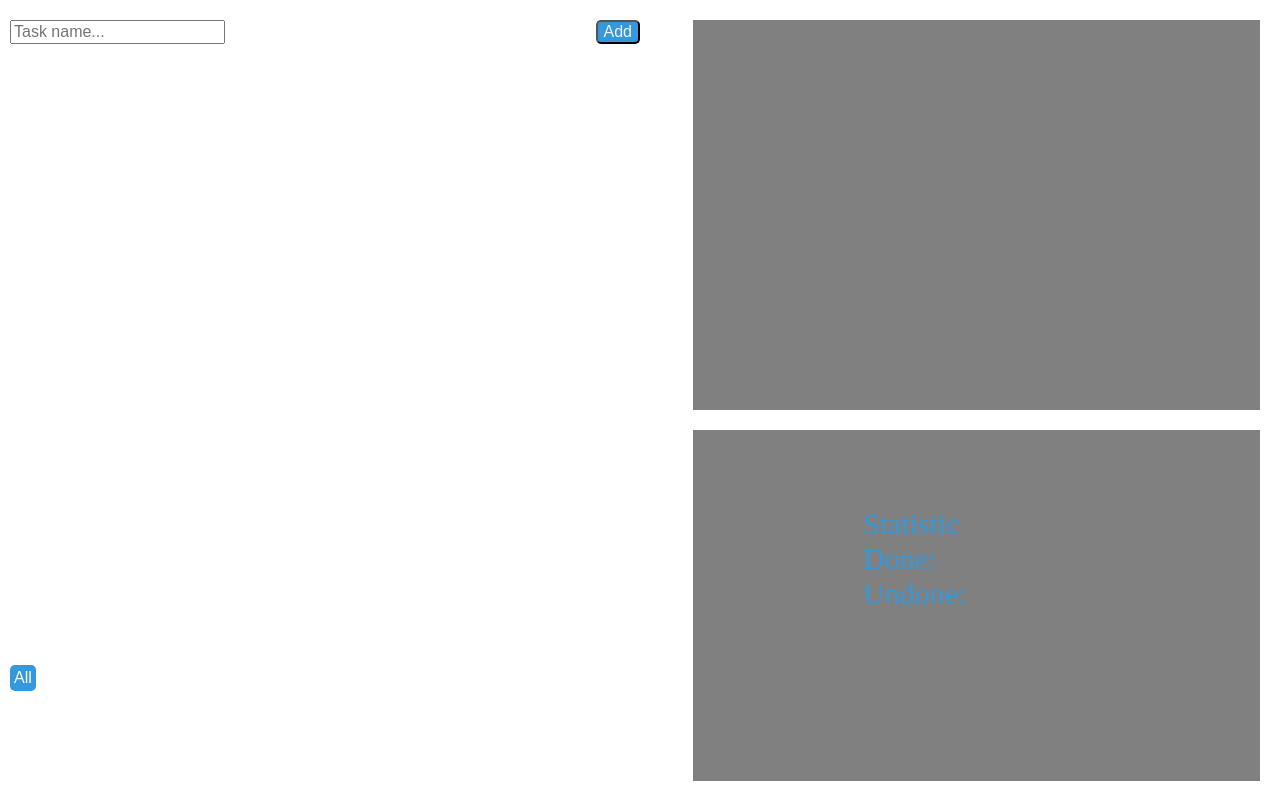
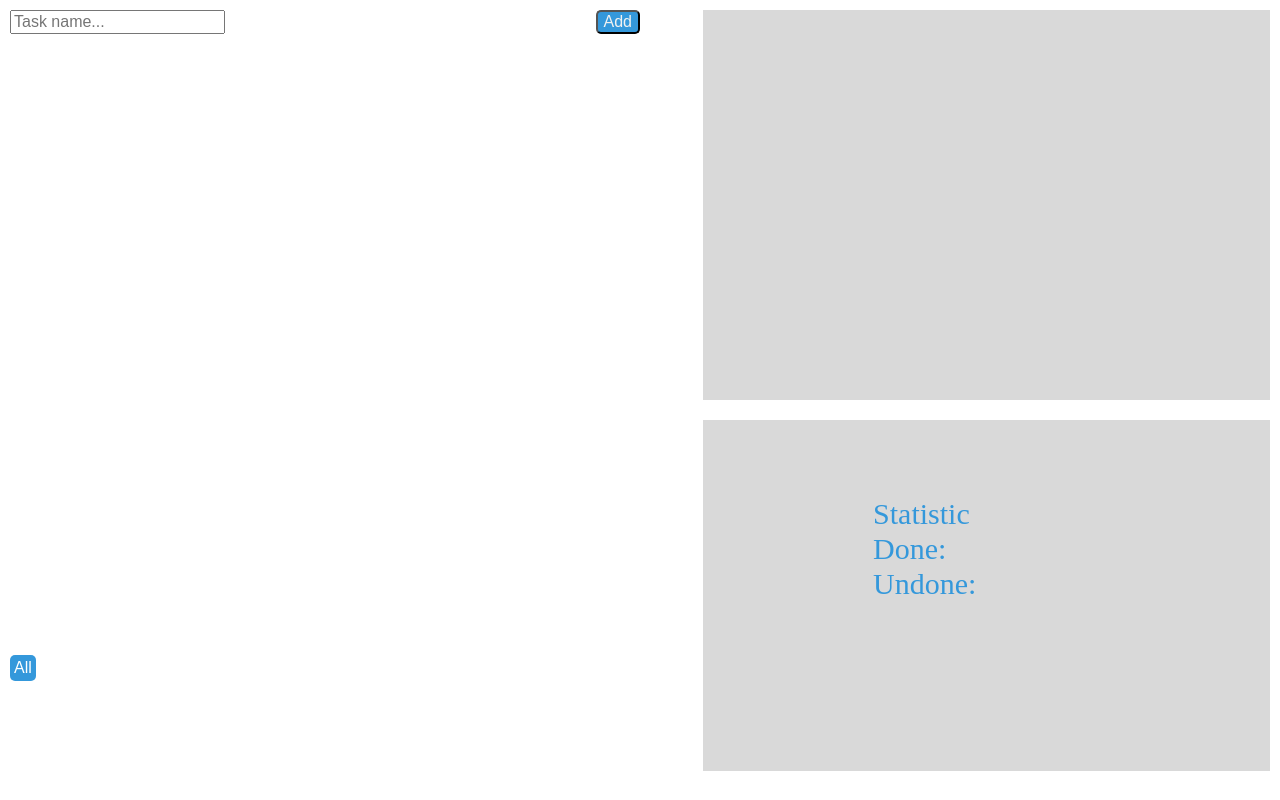
Before and after one commit to qthuy0081/set2019, a website: page Dotolist/index.html in a window 1280 px wide. Drawn offline with Linux system fonts and the light colour scheme.

Commit message:
update
update

```diff
--- a/Dotolist/style.css
+++ b/Dotolist/style.css
@@ -211,8 +211,6 @@ li:nth-child(even) {
     #to-do-list {
         display: block;
         float: left;
-        margin-bottom: 10px;
-        margin-top: 10px;
         position: relative;
         height: 100%;
         width: 50%;
@@ -220,7 +218,6 @@ li:nth-child(even) {
     #header-right {
         display: block;
         float: right ;
-        margin: 10px;
         position: relative;
         height: 100%;
         width: 45%;
@@ -228,12 +225,12 @@ li:nth-child(even) {
     }
     #instruction-video {
         height: 50%;
-        background: gray;
+        background: #d9d9d9;
         position: relative;
     }
     #statistic {
         height: 45%;
-        background: gray;
+        background:  #d9d9d9;
         margin-top: 20px;
         position: relative;
     }
```
